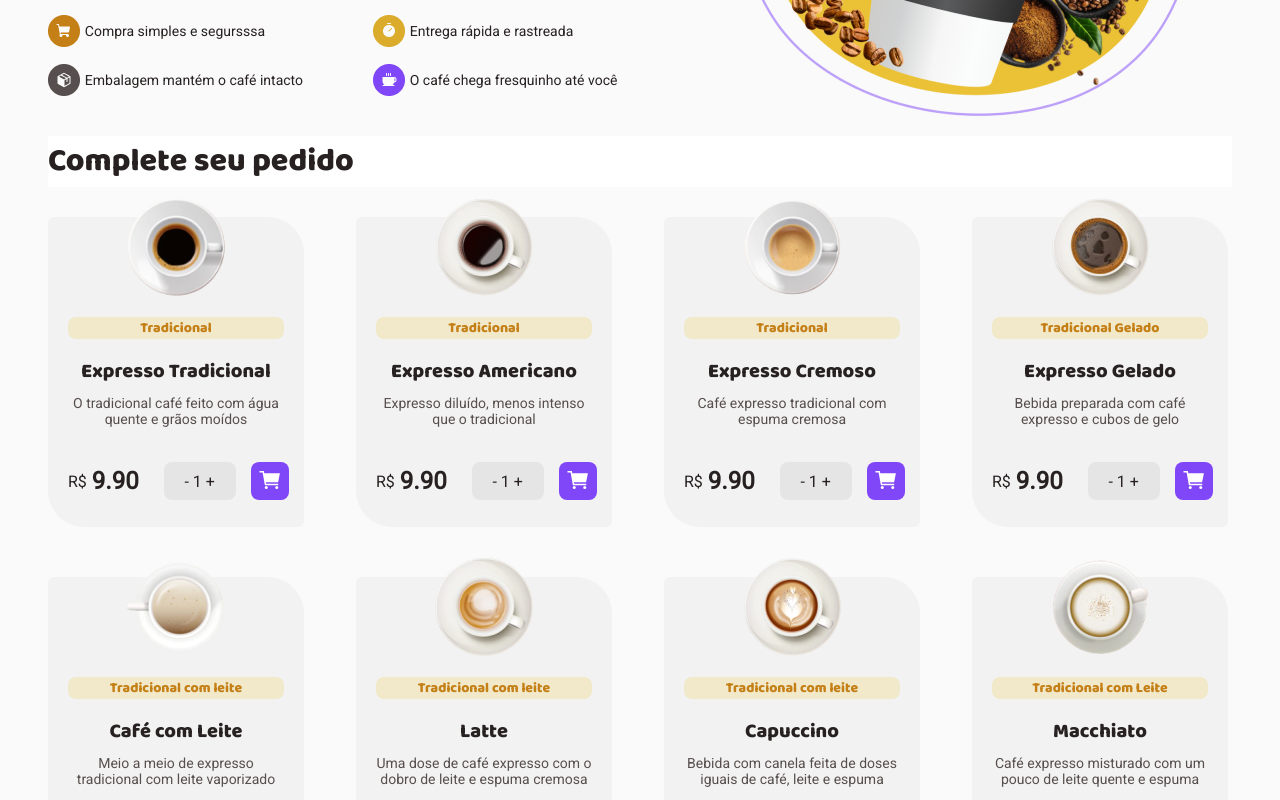
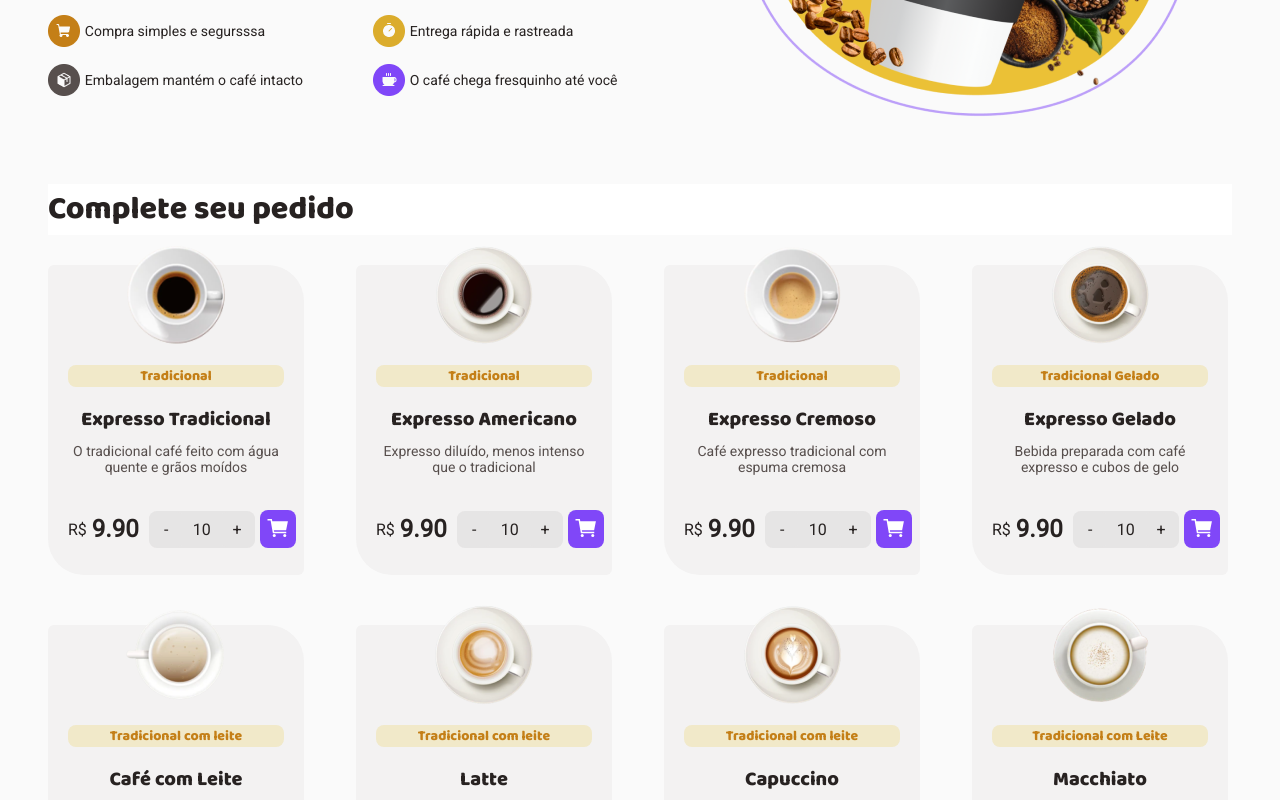
Before and after one commit to Jones-bass/coffe, a React (Vite) app: page / in a window 1280 px wide. Shown: the part 420-1220 px from the top of the page. Built offline with nearby package versions, Linux system fonts and the light colour scheme.

Commit message:
Ajustes antes do Reducer

```diff
--- a/src/components/FormPayment/index.tsx
+++ /dev/null
@@ -1,79 +0,0 @@
-import { FiMapPin } from 'react-icons/fi'
-import { FaRegMoneyBillAlt } from 'react-icons/fa'
-import { BsCreditCard, BsCurrencyDollar, BsBank2 } from 'react-icons/bs'
-import {
-  ContainerMain,
-  ContainerForm,
-  ContainerPayment,
-  ContainerCardPayment,
-  CardPayment,
-} from './styles'
-
-import { Input } from '../Input'
-
-export function FormPayment() {
-  return (
-    <ContainerMain>
-      <p>Complete seu pedido</p>
-      <ContainerForm>
-        <FiMapPin
-          style={{
-            width: '22px',
-            marginBottom: '-0.1rem',
-            marginRight: '0.1rem',
-            color: '#C47F17',
-          }}
-        />
-
-        <span>Endereço de entrega</span>
-        <p>Informe o endereço onde deseja receber seu pedido</p>
-      </ContainerForm>
-      <Input />
-
-      <ContainerPayment>
-        <BsCurrencyDollar
-          style={{
-            width: '24px',
-            height: '24px',
-            marginBottom: '-0.1rem',
-            color: '#8047F8',
-          }}
-        />
-        <span>Pagamento</span>
-        <p>O pagamento é feito na entrega. Escolha a forma que deseja pagar</p>
-        <ContainerCardPayment>
-          <CardPayment>
-            <BsCreditCard
-              style={{
-                width: '16px',
-                height: '16px',
-                color: '#8047F8',
-              }}
-            />
-            CARTÃO DE CRÉDITO
-          </CardPayment>
-          <CardPayment>
-            <BsBank2
-              style={{
-                width: '16px',
-                height: '16px',
-                color: '#8047F8',
-              }}
-            />
-            CARTÃO DE DÉBITO
-          </CardPayment>
-          <CardPayment>
-            <FaRegMoneyBillAlt
-              style={{
-                width: '16px',
-                height: '16px',
-                color: '#8047F8',
-              }}
-            />
-            DINHEIRO
-          </CardPayment>
-        </ContainerCardPayment>
-      </ContainerPayment>
-    </ContainerMain>
-  )
-}
--- a/src/components/FormPayment/styles.ts
+++ /dev/null
@@ -1,59 +0,0 @@
-import styled from 'styled-components'
-
-export const ContainerMain = styled.main`
-  background-color: ${(porps) => porps.theme.card};
-  width: 640;
-  height: 591;
-  margin: 32px 50px 0px 0px;
-  flex-wrap: wrap;
-
-  > p {
-    font-family: 'Baloo 2';
-    font-size: 14px;
-    background-color: ${(porps) => porps.theme.white};
-    color: ${(porps) => porps.theme.subtitle};
-  }
-`
-export const ContainerForm = styled.div`
-  padding: 40px;
-  font-size: 20px;
-
-  font-family: 'Roboto';
-  p {
-    margin-left: 23px;
-    font-size: 14px;
-  }
-`
-export const ContainerPayment = styled.div`
-  padding: 40px;
-  font-size: 20px;
-
-  font-family: 'Roboto';
-  p {
-    margin-left: 23px;
-    font-size: 14px;
-  }
-`
-
-export const ContainerCardPayment = styled.div`
-  display: flex;
-  justify-content: space-between;
-  margin-top: 32px;
-`
-
-export const CardPayment = styled.div`
-  display: flex;
-  align-items: center;
-  justify-content: center;
-  gap: 0.4rem;
-
-  font-size: 12px;
-
-  font-family: 'Roboto';
-
-  border-radius: 8px;
-
-  margin: 2px;
-  width: 180px;
-  height: 50px;
-`
--- a/src/page/Form/index.tsx
+++ b/src/page/Form/index.tsx
@@ -1,13 +1,86 @@
-import { ContainerMain } from './styles'
+import { FiMapPin } from 'react-icons/fi'
+import { FaRegMoneyBillAlt } from 'react-icons/fa'
+import { BsCreditCard, BsCurrencyDollar, BsBank2 } from 'react-icons/bs'
+import {
+  ContainerMain,
+  ContainerForm,
+  ContainerPayment,
+  ContainerCardPayment,
+  CardPayment,
+  ContainerCads,
+} from './styles'
 
 import { CoffeConfirmation } from '../../components/CoffeConfirmation'
-import { FormPayment } from '../../components/FormPayment'
+import { Input } from '../../components/Input'
 
 export function Form() {
   return (
-    <ContainerMain>
-      <FormPayment />
+    <ContainerCads>
+      <ContainerMain>
+        <p>Complete seu pedido</p>
+        <ContainerForm>
+          <FiMapPin
+            style={{
+              width: '22px',
+              marginBottom: '-0.1rem',
+              marginRight: '0.1rem',
+              color: '#C47F17',
+            }}
+          />
+
+          <span>Endereço de entrega</span>
+          <p>Informe o endereço onde deseja receber seu pedido</p>
+        </ContainerForm>
+        <Input />
+
+        <ContainerPayment>
+          <BsCurrencyDollar
+            style={{
+              width: '24px',
+              height: '24px',
+              marginBottom: '-0.1rem',
+              color: '#8047F8',
+            }}
+          />
+          <span>Pagamento</span>
+          <p>
+            O pagamento é feito na entrega. Escolha a forma que deseja pagar
+          </p>
+          <ContainerCardPayment>
+            <CardPayment>
+              <BsCreditCard
+                style={{
+                  width: '16px',
+                  height: '16px',
+                  color: '#8047F8',
+                }}
+              />
+              CARTÃO DE CRÉDITO
+            </CardPayment>
+            <CardPayment>
+              <BsBank2
+                style={{
+                  width: '16px',
+                  height: '16px',
+                  color: '#8047F8',
+                }}
+              />
+              CARTÃO DE DÉBITO
+            </CardPayment>
+            <CardPayment>
+              <FaRegMoneyBillAlt
+                style={{
+                  width: '16px',
+                  height: '16px',
+                  color: '#8047F8',
+                }}
+              />
+              DINHEIRO
+            </CardPayment>
+          </ContainerCardPayment>
+        </ContainerPayment>
+      </ContainerMain>
       <CoffeConfirmation />
-    </ContainerMain>
+    </ContainerCads>
   )
 }
--- a/src/page/Form/styles.ts
+++ b/src/page/Form/styles.ts
@@ -1,6 +1,64 @@
 import styled from 'styled-components'
 
+export const ContainerCads = styled.div`
+  display: flex;
+  column-count: 2;
+`
+
 export const ContainerMain = styled.main`
-  max-width: 100%;
+  background-color: ${(porps) => porps.theme.card};
+  width: 640;
+  height: 591;
+  margin: 32px 50px 0px 0px;
+  flex-wrap: wrap;
+
+  > p {
+    font-family: 'Baloo 2';
+    font-size: 14px;
+    background-color: ${(porps) => porps.theme.white};
+    color: ${(porps) => porps.theme.subtitle};
+  }
+`
+export const ContainerForm = styled.div`
+  padding: 40px;
+  font-size: 20px;
+
+  font-family: 'Roboto';
+  p {
+    margin-left: 23px;
+    font-size: 14px;
+  }
+`
+export const ContainerPayment = styled.div`
+  padding: 40px;
+  font-size: 20px;
+
+  font-family: 'Roboto';
+  p {
+    margin-left: 23px;
+    font-size: 14px;
+  }
+`
+
+export const ContainerCardPayment = styled.div`
   display: flex;
+  justify-content: space-between;
+  margin-top: 32px;
 `
+
+export const CardPayment = styled.div`
+  display: flex;
+  align-items: center;
+  justify-content: center;
+  gap: 0.4rem;
+
+  font-size: 12px;
+
+  font-family: 'Roboto';
+
+  border-radius: 8px;
+
+  margin: 2px;
+  width: 180px;
+  height: 50px;
+`
--- a/src/page/Home/index.tsx
+++ b/src/page/Home/index.tsx
@@ -4,12 +4,15 @@ import {
   MenuItens,
   LogoHome,
   HomeContainer,
+  ContainerCard,
+  ContainerCardMain,
 } from './styles'
 import img from '../../assets/Imagem.png'
 import icon1 from '../../assets/Icon1.png'
 import icon2 from '../../assets/Icon2.png'
 import icon3 from '../../assets/Icon3.png'
 import icon4 from '../../assets/Icon4.png'
+import ProductsList from '../ListCoffe/components/product'
 import { ListCoffe } from '../ListCoffe'
 
 export function Home() {
@@ -45,7 +48,23 @@ export function Home() {
           <img src={img} alt="" />
         </LogoHome>
       </HomeContainer>
-      <ListCoffe />
+
+      <ContainerCardMain>
+        <p>Complete seu pedido</p>
+
+        <ContainerCard>
+          {ProductsList.map((item) => (
+            <ListCoffe
+              key={item.id}
+              price={item.price}
+              name={item.name_product}
+              category={item.category}
+              description={item.description}
+              image={item.image}
+            />
+          ))}
+        </ContainerCard>
+      </ContainerCardMain>
     </>
   )
 }
--- a/src/page/Home/styles.ts
+++ b/src/page/Home/styles.ts
@@ -41,3 +41,19 @@ export const MenuItens = styled.div`
 `
 
 export const CountContainer = styled.div``
+
+export const ContainerCardMain = styled.div`
+  margin-top: 5rem;
+
+  > p {
+    font-family: 'Baloo 2';
+    font-size: 32px;
+    background-color: ${(porps) => porps.theme.white};
+    color: ${(porps) => porps.theme.title};
+  }
+`
+export const ContainerCard = styled.div`
+  display: grid;
+  grid-template-columns: repeat(4, 1fr);
+  max-width: 100%;
+`
--- a/src/page/ListCoffe/index.tsx
+++ b/src/page/ListCoffe/index.tsx
@@ -1,40 +1,47 @@
 /* eslint-disable react/jsx-key */
 import {
-  ContainerMain,
-  ContainerCard,
   Cards,
   ImageCard,
   CardButton,
   ContainerButton,
+  ButtonCar,
 } from './styles'
 import { IoCartSharp } from 'react-icons/io5'
-import ProductsList from './components/product'
 
-export function ListCoffe() {
+interface productsProps {
+  image: string
+  name: string
+  category: string
+  description: string
+  price: number
+}
+
+export function ListCoffe({
+  image,
+  name,
+  category,
+  description,
+  price,
+}: productsProps) {
   return (
-    <ContainerMain>
-      <p>Complete seu pedido</p>
-      <ContainerCard>
-        {ProductsList.map((product) => (
     <Cards>
       <ImageCard>
-              <img src={product.image} alt={product.name_product} />
+        <img src={image} alt={name} />
       </ImageCard>
-            <span>{product.category}</span>
-            <h1>{product.name_product}</h1>
-            <p>{product.description}</p>
+      <span>{category}</span>
+      <h1>{name}</h1>
+      <p>{description}</p>
       <CardButton>
-              R$ <p>{product.price.toFixed(2)}</p>
+        R$ <p>{price.toFixed(2)}</p>
         <ContainerButton>
-                <button>- 1 +</button>
-                <a href="/">
+          <button> - </button>
+          <span>10</span>
+          <button> + </button>
+        </ContainerButton>
+        <ButtonCar>
           <IoCartSharp size={24} color="#fff" />
-                </a>
-              </ContainerButton>
+        </ButtonCar>
       </CardButton>
     </Cards>
-        ))}
-      </ContainerCard>
-    </ContainerMain>
   )
 }
--- a/src/page/ListCoffe/styles.ts
+++ b/src/page/ListCoffe/styles.ts
@@ -1,26 +1,5 @@
 import styled from 'styled-components'
 
-export const ContainerMain = styled.main`
-  margin: 32px 0px 0px 0px;
-  flex-wrap: wrap;
-
-  > p {
-    font-family: 'Baloo 2';
-    font-size: 32px;
-    background-color: ${(porps) => porps.theme.white};
-    color: ${(porps) => porps.theme.title};
-  }
-`
-
-export const ContainerCard = styled.div`
-  display: grid;
-  grid-template-columns: 1fr 1fr 1fr 1fr;
-  max-width: 100%;
-`
-export const ImageCard = styled.image`
-  position: absolute;
-  margin: -120px 0px 0px -50px;
-`
 export const Cards = styled.div`
   width: 256px;
   height: 310px;
@@ -72,7 +51,6 @@ export const Cards = styled.div`
 export const CardButton = styled.div`
   display: flex;
   margin-top: 35px;
-
   align-items: center;
 
   > p {
@@ -82,32 +60,50 @@ export const CardButton = styled.div`
     margin-left: 5px;
   }
 `
+
+export const ImageCard = styled.image`
+  position: absolute;
+  margin: -120px 0px 0px -50px;
+`
+
 export const ContainerButton = styled.div`
   display: flex;
   align-items: center;
   text-align: center;
   justify-content: center;
+  border-radius: 8px;
 
-  gap: 15px;
+  background: ${(porps) => porps.theme.button};
 
-  margin-left: 25px;
+  margin-left: 10px;
+
+  > span {
+    padding: 9px;
+
+    align-items: center;
+  }
 
   > button {
-    width: 72px;
-    height: 38px;
+    width: 35px;
+    height: 35px;
+    border: none;
     border-radius: 8px;
-    border: none;
-
-    background-color: ${(porps) => porps.theme.button};
+    cursor: pointer;
+    background: ${(porps) => porps.theme.button};
   }
 
-  > a {
-    width: 38px;
-    height: 38px;
-
-    background-color: ${(porps) => porps.theme.purple};
-    border-radius: 8px;
-    padding: 6px;
-    cursor: pointer;
+  > button:focus {
+    box-shadow: 0 0 0 1px ${(props) => props.theme.yellow};
   }
 `
+
+export const ButtonCar = styled.button`
+  width: 38px;
+  height: 38px;
+  border: none;
+  margin-left: 5px;
+  background-color: ${(porps) => porps.theme.purple};
+  border-radius: 8px;
+  padding: 6px;
+  cursor: pointer;
+`
```
Lines whose indentation alone changed are shown as unchanged.
